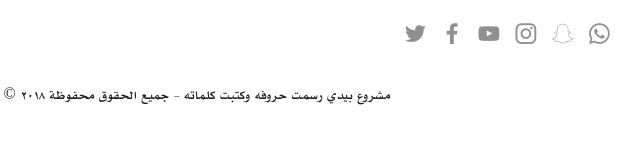
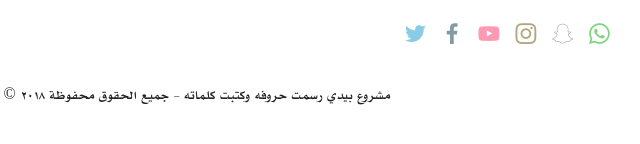
Before and after one commit to quranbyhand/quranbyhand.github.io, a plain HTML site: page pay.html in a window 1280 px wide. Shown: the part 628-772 px from the top of the page, 443-1083 px from the left. Drawn offline with Linux system fonts and the light colour scheme; files whose address does not match are found by name.

Commit message:
create github pages

```diff
--- a/pay.html
+++ b/pay.html
@@ -55,7 +55,7 @@
     </nav>
 </section>
 
-<section class="engine"><a href="https://mobiri.se/t">amp template</a></section><section class="cid-qXXIjUcq7L" id="image2-1d">
+<section class="engine"><a href="https://mobiri.se/z">best html templates</a></section><section class="cid-qXXIjUcq7L" id="image2-1d">
 
 
 
@@ -125,7 +125,7 @@
                     <div data-form-alert="" hidden="" class="align-center">شكراً لإشتراكك معانا</div>
 
                     <form class="form-inline" action="https://mobirise.com/" method="post" data-form-title="Mobirise Form">
-                        <input type="hidden" value="ZY6iGEMTWKpC9rZWq7GpnGFjCrh5APtBtOGFg4u08ODLgNPgAZ/PU49dDJZTJ3MCETpNXM4gTMCSqWTTh3ia124Cw3noE92JNUbEYRVL0Kbc75INEPOprTmOwqajLTjU" data-form-email="true">
+                        <input type="hidden" value="eZWO5pHbI3DubSm0vOLtPCgkvlyqapFLrPEbyuEWmpjTVP6EOveTFYpbzA9sCuABW6KvBZS82DuzhY2eUyH0YVIGRqErKvBOhk+/5sCeTBV0VDyP/wWAIAjcjwno8Y3Z" data-form-email="true">
                         <div class="form-group">
                             <input type="email" class="form-control input-sm input-inverse my-2" name="email" required="" data-form-field="Email" placeholder="البريد الإلكتروني" id="email-footer4-1f">
                         </div>
@@ -136,22 +136,22 @@
                 <div class="social-list pl-0 mb-0">
                         <div class="soc-item">
                             <a href="https://twitter.com/quranbyhand/" target="_blank">
-                                <span class="mbr-iconfont mbr-iconfont-social socicon-twitter socicon" style="color: rgb(35, 35, 35);"></span>
+                                <span class="mbr-iconfont mbr-iconfont-social socicon-twitter socicon" style="color: rgb(20, 157, 204);"></span>
                             </a>
                         </div>
                         <div class="soc-item">
                             <a href="https://www.facebook.com/quranbyhand1/" target="_blank">
-                                <span class="mbr-iconfont mbr-iconfont-social socicon-facebook socicon" style="color: rgb(35, 35, 35);"></span>
+                                <span class="mbr-iconfont mbr-iconfont-social socicon-facebook socicon" style="color: rgb(7, 59, 76);"></span>
                             </a>
                         </div>
                         <div class="soc-item">
                             <a href="https://www.youtube.com/c/QuranByHand" target="_blank">
-                                <span class="mbr-iconfont mbr-iconfont-social socicon-youtube socicon" style="color: rgb(35, 35, 35);"></span>
+                                <span class="mbr-iconfont mbr-iconfont-social socicon-youtube socicon" style="color: rgb(255, 51, 102);"></span>
                             </a>
                         </div>
                         <div class="soc-item">
                             <a href="https://www.instagram.com/quranbyhand/" target="_blank">
-                                <span class="mbr-iconfont mbr-iconfont-social socicon-instagram socicon" style="color: rgb(35, 35, 35);"></span>
+                                <span class="mbr-iconfont mbr-iconfont-social socicon-instagram socicon" style="color: rgb(103, 80, 3);"></span>
                             </a>
                         </div>
                         <div class="soc-item">
@@ -161,7 +161,7 @@
                         </div>
                         <div class="soc-item">
                             <a href="https://api.whatsapp.com/send?phone=+966509988780" target="_blank">
-                                <span class="mbr-iconfont mbr-iconfont-social socicon-whatsapp socicon" style="color: rgb(35, 35, 35);"></span>
+                                <span class="mbr-iconfont mbr-iconfont-social socicon-whatsapp socicon" style="color: rgb(5, 169, 2);"></span>
                             </a>
                         </div>
                 </div>
```
Also changed, not shown: index.html (+7 -7 lines), assets/images/mbr-favicon.png, 1 other file.
